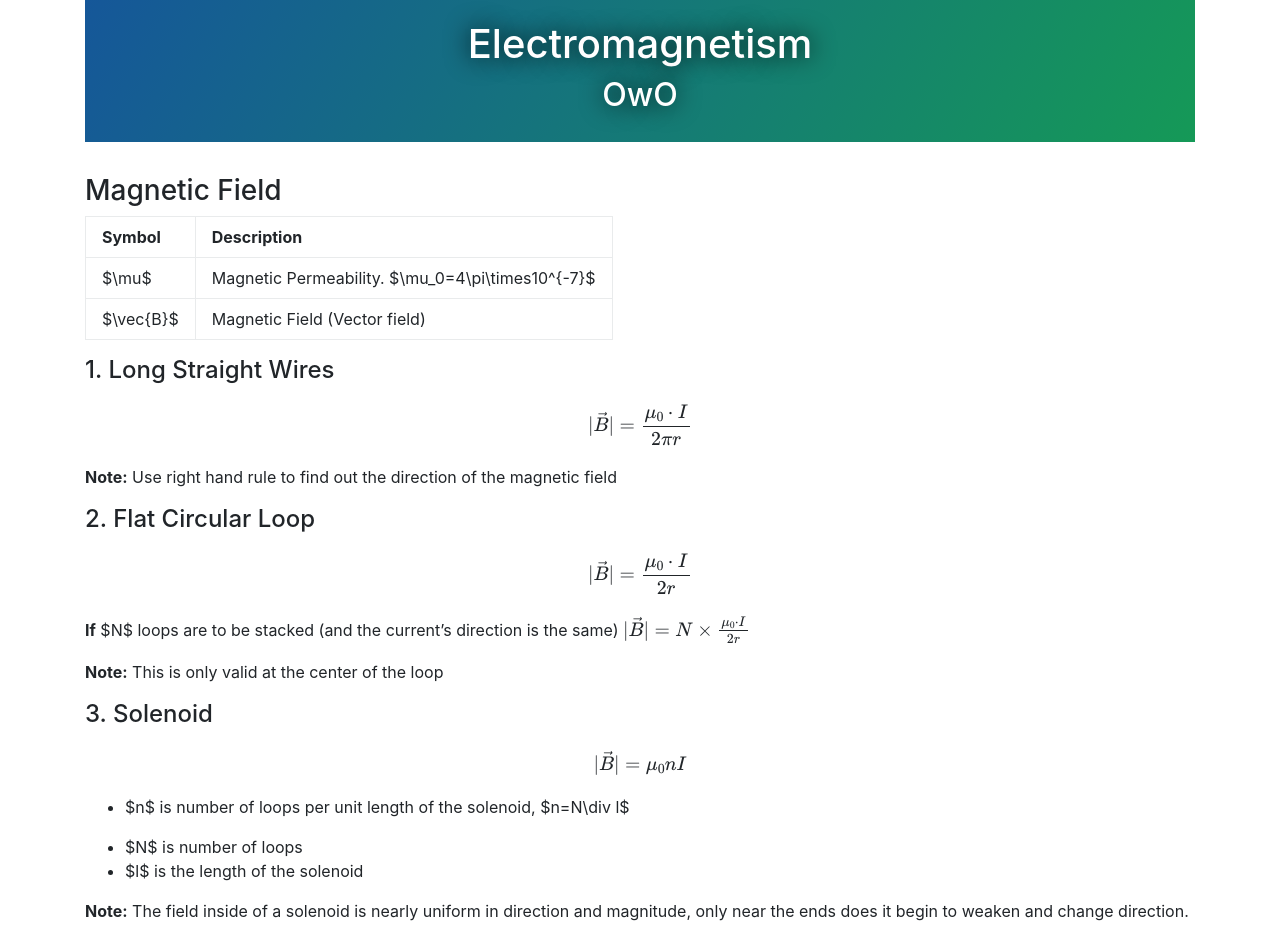
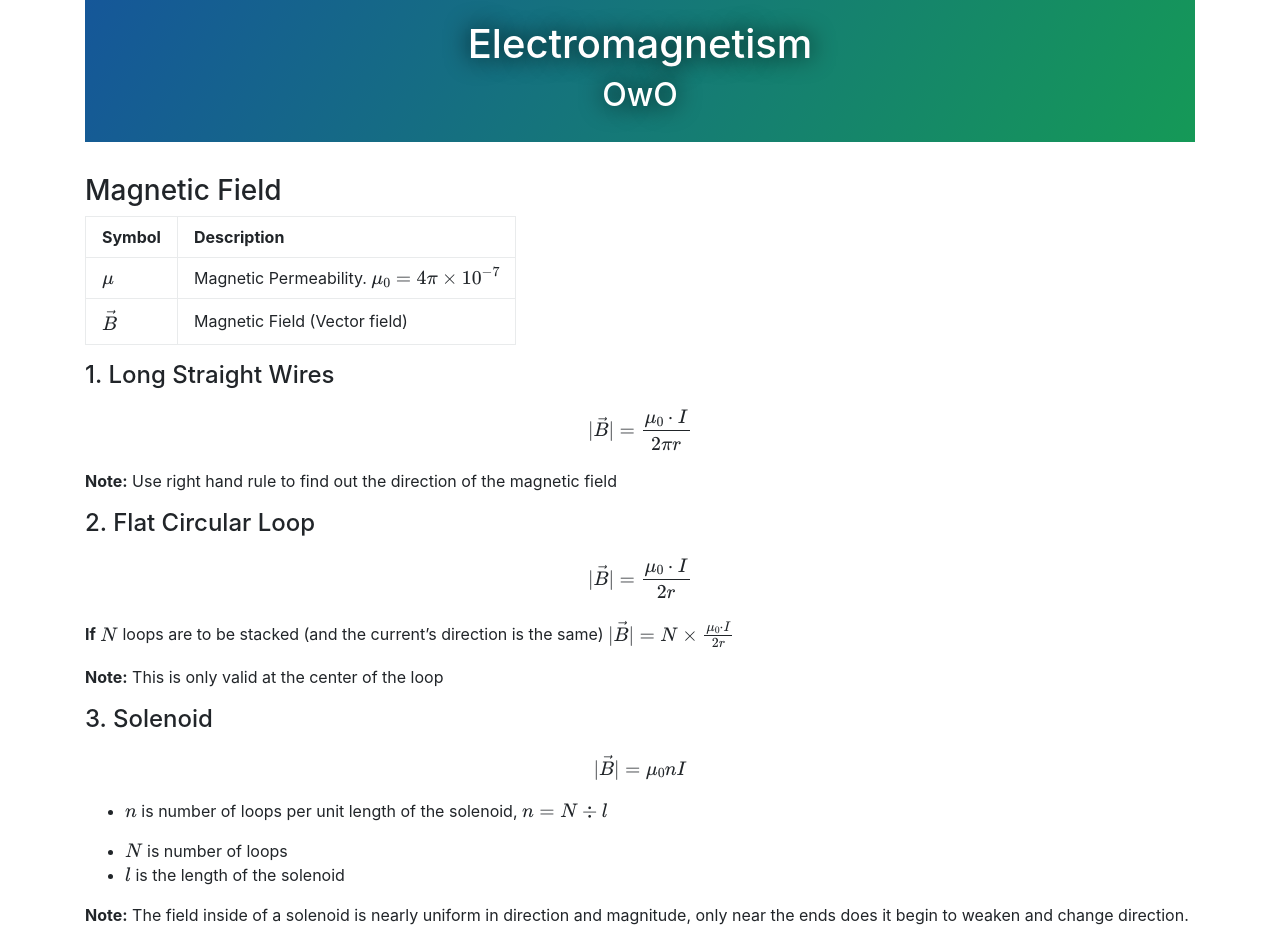
Before and after one commit to octo-kumo/physics-notes, a Jekyll site: the page built from topics/Electromagnetism.md, in a window 1280 px wide. Shown: the top 941 px of the page. Built offline with Jekyll 4.4.1, drawn with Linux system fonts in a browser that asks for light colours; some of the changed text lies outside the part shown.

Commit message:
Update Electromagnetism.md

```diff
--- a/topics/Electromagnetism.md
+++ b/topics/Electromagnetism.md
@@ -9,8 +9,8 @@ use_math: true
 
 | Symbol    | Description                                      |
 | --------- | ------------------------------------------------ |
-| $\mu$     | Magnetic Permeability. $\mu_0=4\pi\times10^{-7}$ |
-| $\vec{B}$ | Magnetic Field (Vector field)                    |
+| $$\mu$$     | Magnetic Permeability. $$\mu_0=4\pi\times10^{-7}$$ |
+| $$\vec{B}$$ | Magnetic Field (Vector field)                    |
 
 #### 1. Long Straight Wires
 
@@ -26,7 +26,7 @@ $$
 \lvert\vec{B}\rvert=\frac{\mu_0\cdot I}{2r}
 $$
 
-**If** $N$ loops are to be stacked (and the current's direction is the same)
+**If** $$N$$ loops are to be stacked (and the current's direction is the same)
 $$
 \lvert\vec{B}\rvert=N\times\frac{\mu_0\cdot I}{2r}
 $$
@@ -39,10 +39,10 @@ $$
 \lvert\vec{B}\rvert=\mu_0 nI
 $$
 
-- $n$ is number of loops per unit length of the solenoid, $n=N\div l$
+- $$n$$ is number of loops per unit length of the solenoid, $$n=N\div l$$
 
-- $N$ is number of loops
-- $l$ is the length of the solenoid
+- $$N$$ is number of loops
+- $$l$$ is the length of the solenoid
 
 **Note:** The field inside of a solenoid is nearly uniform in direction and magnitude, only near the ends does it begin to weaken and change direction.
 
@@ -52,8 +52,8 @@ $$
 \mu=\mu_r\mu_0
 $$
 
-**e.g.** $\mu_r$ of iron is about 5000, this means that the magnetic field of a solenoid with an iron core would be about 5000 times stronger
-**Note:** $\mu_r$ is not constant and will depend on the 'magnetisation history' of the material.
+**e.g.** $$\mu_r$$ of iron is about 5000, this means that the magnetic field of a solenoid with an iron core would be about 5000 times stronger
+**Note:** $$\mu_r$$ is not constant and will depend on the 'magnetisation history' of the material.
 
 ### Magnetic Force
 
@@ -64,9 +64,9 @@ $$
 $$
 \vec{F}=\vec{I}L\times\vec{B}\quad\text{and/or}\quad|\vec{F}|=ILB\sin{\alpha}
 $$
-**Note:** $\vec{I}$ is **conventional current**
+**Note:** $$\vec{I}$$ is **conventional current**
 **Note:** Use Fleming's **left** hand rule to find the direction of the force
-**Note:** $\alpha$ is the angle between the magnetic field's direction and the wire's direction
+**Note:** $$\alpha$$ is the angle between the magnetic field's direction and the wire's direction
 
 #### 2. Force of magnetic field on a moving charge
 
@@ -75,11 +75,11 @@ $$
 $$
 
 **Note:** If the charge is not moving, there is no force
-**Note:** $\alpha$ is the angle between the magnetic field's direction and the charge's velocity's direction
+**Note:** $$\alpha$$ is the angle between the magnetic field's direction and the charge's velocity's direction
 
 ### Circular motion of particle in a magnetic field
 
-Since $a=\frac{v^2}{R}$ and $F=ma$, $F=qvB=m\frac{v^2}{R}\ \Rightarrow\ R=\frac{mv}{qB}$
+Since $$a=\frac{v^2}{R}$$ and $$F=ma$$, $$F=qvB=m\frac{v^2}{R}\ \Rightarrow\ R=\frac{mv}{qB}$$
 
 
 
@@ -87,5 +87,3 @@ Since $a=\frac{v^2}{R}$ and $F=ma$, $F=qvB=m\frac{v^2}{R}\ \Rightarrow\ R=\frac{
 |---|---|---|
 | ![E-field Charge+Charge](https://www.expunctis.com/images/2018-06-10/E_1_1.png) | ![V-Field Charge+Charge](https://www.expunctis.com/images/2018-06-10/V_1_1.png) | ![B-field Wire Same Direction](https://www.expunctis.com/images/2018-06-10/B_1_1.png) |
 | ![E-field different charge](https://www.expunctis.com/images/2018-06-10/E_-03_1.png) | ![V-field different charge](https://www.expunctis.com/images/2018-06-10/V_-03_1.png) | ![B-field Opposite direction](https://www.expunctis.com/images/2018-06-10/B_-03_1.png) |
-
-<style type="text/css"> @media print { #write{ max-width: 100%; } @page { size: A4; margin-left: 0; margin-right: 0; } } </style>
```
